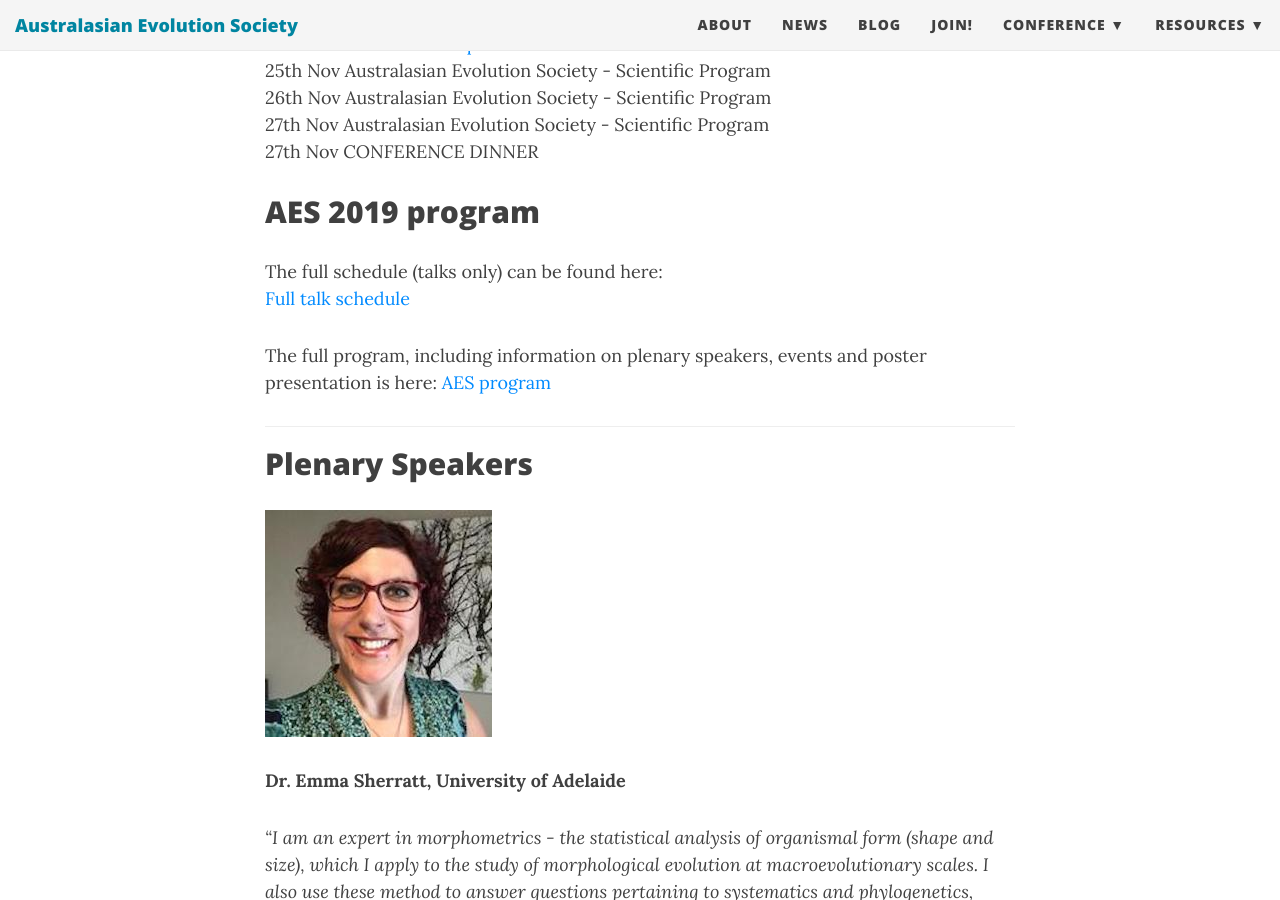
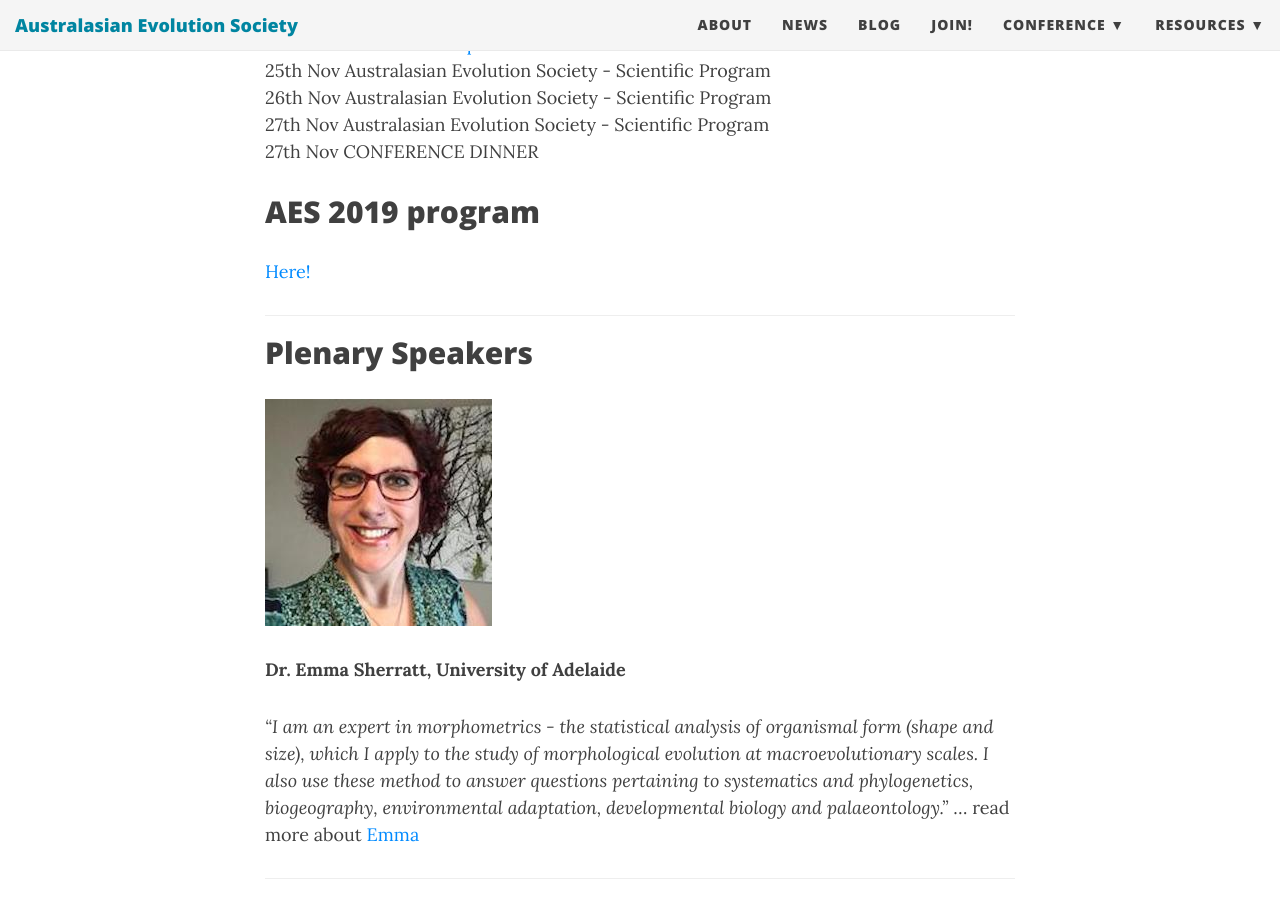
Before and after one commit to ausevo/ausevo.github.io, a Jekyll site: the page built from programme.md, in a window 1280 px wide and 900 px high, scrolled down 631 px. Built offline with Jekyll 4.4.1, drawn with Linux system fonts in a browser that asks for light colours; nearby versions of some CDN libraries.

Commit message:
Update programme.md

```diff
--- a/programme.md
+++ b/programme.md
@@ -17,11 +17,7 @@ bigimg:
 
 ## AES 2019 program
 
-The full schedule (talks only) can  be found here:
-[Full talk schedule](http://ausevo.github.io/docs/AES Schedule.pdf)
-
-The full program, including information on plenary speakers, events and poster presentation is here:
-[AES program](http://ausevo.github.io/docs/AES Program Final.pdf)
+[Here!](http://ausevo.github.io/docs/AES Program Final.pdf)
 
 ****
 
```
